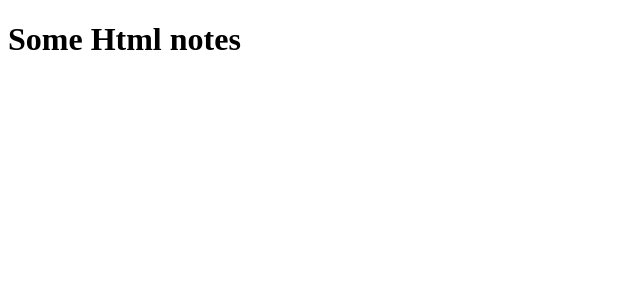
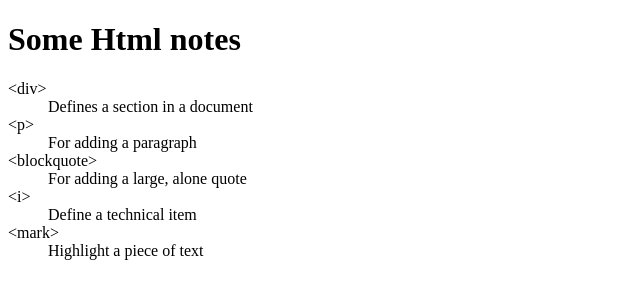
Before and after one commit to leng0017/leng0017.github.io, a plain HTML site: page html-assignment/notes.html in a window 1280 px wide. Shown: the whole page, without its empty margins (0-640 px from the left). Drawn offline with Linux system fonts and the light colour scheme.

Commit message:
add a description list

```diff
--- a/html-assignment/notes.html
+++ b/html-assignment/notes.html
@@ -10,6 +10,22 @@
     <header>
         <h1>Some Html notes</h1>
     </header>
+    <dl>
+        <dt>&lt;div&gt;</dt>
+        <dd>Defines a section in a document</dd>
+
+        <dt>&lt;p&gt;</dt>
+        <dd>For adding a paragraph</dd>
+
+        <dt>&lt;blockquote&gt;</dt>
+        <dd>For adding a large, alone quote</dd>
+
+        <dt>&lt;i&gt;</dt>
+        <dd>Define a technical item</dd>
+
+        <dt>&lt;mark&gt;</dt>
+        <dd>Highlight a piece of text</dd>
+    </dl>
 
 </body>
 </html>
```
